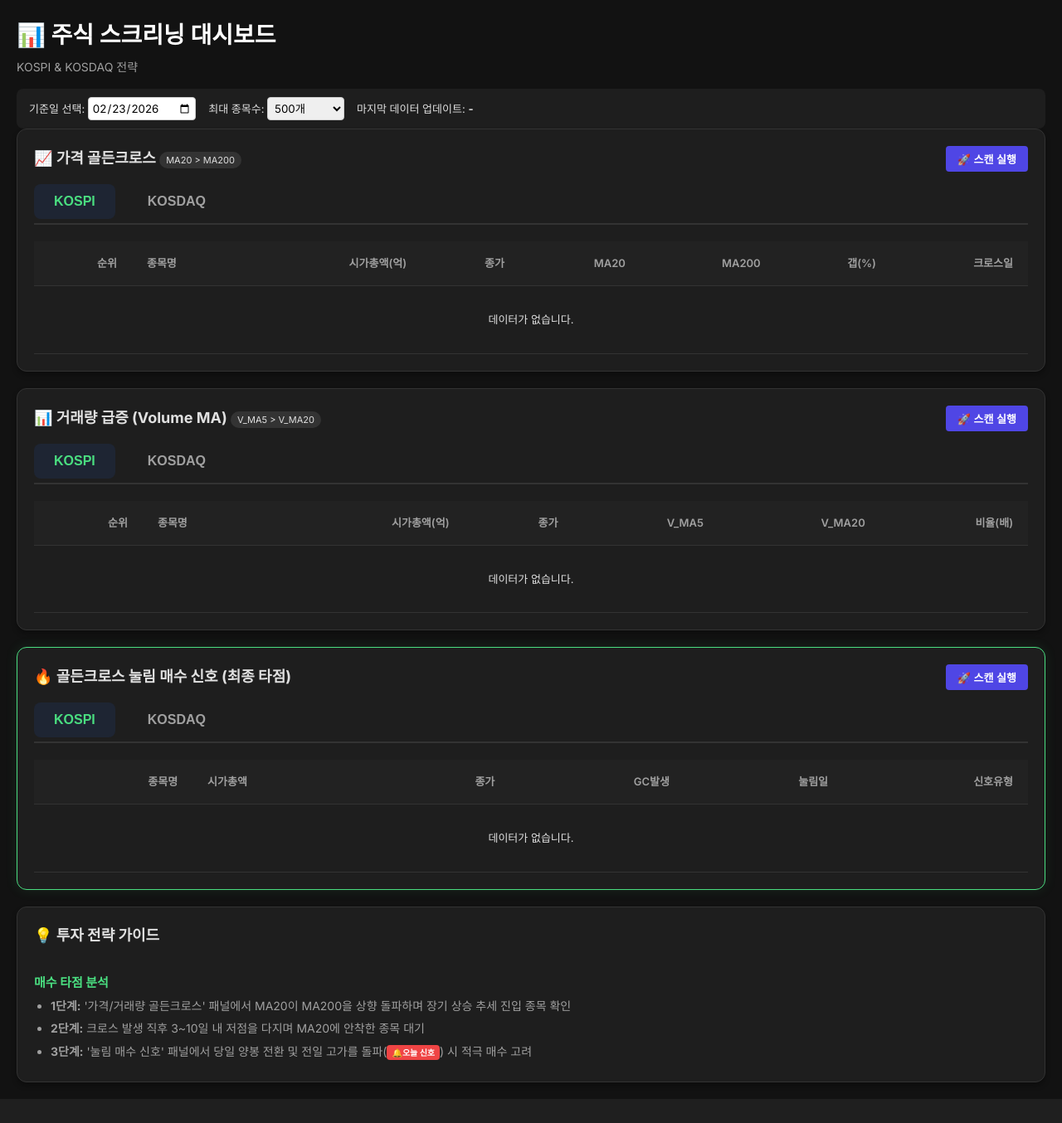
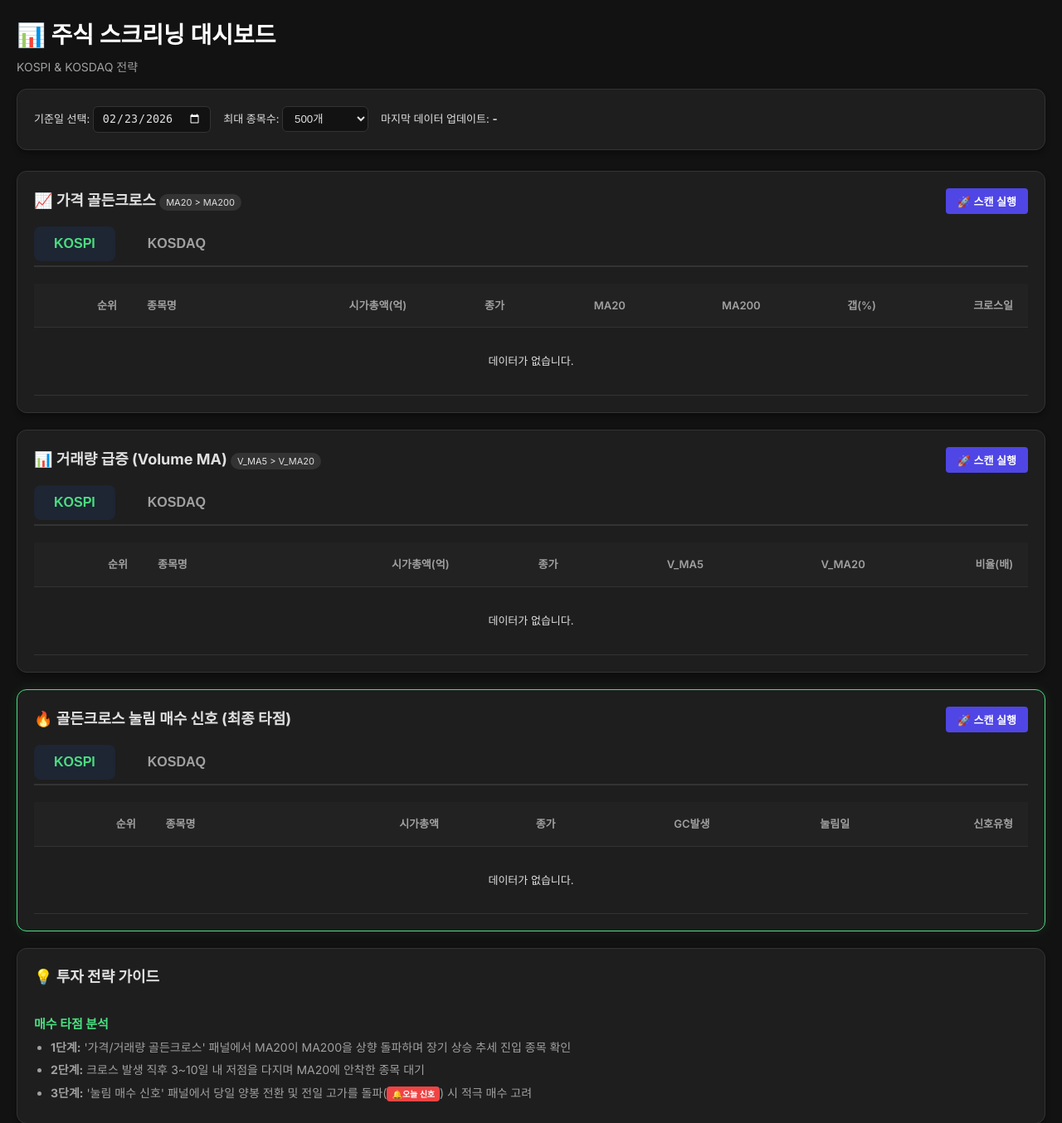
Before and after one commit to HANJAEDUC/KOSPI_KODEX, a Flask app: page / in a window 1280 px wide. Shown: the top 1354 px of the page at 83% size. Before the commit the page ends 1325 px from the top, so only its background shows below. Run offline with Flask 3, Linux system fonts and the light colour scheme.

Commit message:
feat: improve dashboard stability, add ranking column, optimize scan speed, fix dark mode UI

```diff
--- a/app.py
+++ b/app.py
@@ -31,16 +31,16 @@
     state['process'] = None
     state['found_items'] = []
 
+    import sys
     script_path = os.path.join(os.path.dirname(os.path.abspath(__file__)), 'strategy_golden_pullback.py')
 
     try:
-        cmd = ['python', '-u', script_path, '--target', target_type]
+        cmd = [sys.executable, '-u', script_path, '--target', target_type]
         if target_date:
             cmd.extend(['--target_date', target_date])
         if top_n is not None:
             cmd.extend(['--top_n', str(top_n)])
 
-        import os
         env = os.environ.copy()
 
         process = subprocess.Popen(
@@ -55,11 +55,13 @@
         )
         state['process'] = process
 
-        # 정규식 패턴: [250/500] 50.0% 완료... 신호 4개 발견
-        pattern = re.compile(r'\[\s*(\d+)/(\d+)\]\s*([\d.]+)%\s*완료.*?신호\s*(\d+)개')
+        # 정규식 패턴: [25/500] 신호 4개 (퍼센트 삭제)
+        pattern = re.compile(r'\[\s*(\d+)/(\d+)\]\s*.*신호\s*(\d+)개')
         current_market = ""
 
-        for line in process.stdout:
+        for line in iter(process.stdout.readline, ''):
+            if not line:
+                break
             line = line.strip()
             print("DBG-LINE:", line)
             if not line:
@@ -91,10 +93,12 @@
             if match:
                 current_cnt = int(match.group(1))
                 total_cnt = int(match.group(2))
-                raw_pct = float(match.group(3))
-                sigs = int(match.group(4))
+                sigs = int(match.group(3))
 
+                # 단순히 몇 개 중 몇 개 째인지에 따라 가상 프로그레스 (0~100) 계산
                 # KOSPI 50%, KOSDAQ 50% 분배
+                raw_pct = (current_cnt / total_cnt) * 100.0 if total_cnt > 0 else 0
+
                 if current_market == "KOSPI":
                     state['progress'] = raw_pct / 2
                     state['message'] = f'[1/2] KOSPI 탐색 중... ({current_cnt}/{total_cnt})'
--- a/kosdaq_gc_pullback_signal.csv
+++ b/kosdaq_gc_pullback_signal.csv
@@ -1,2 +1,5 @@
 ,순위,종목코드,종목명,시가총액(억원),종가,GC발생일,눌림일,눌림저가,매수신호일,신호유형
-0,1,253450,스튜디오드래곤,14157,47550,2026-01-29,2026-02-03,44850,2026-02-05,발생(2026.02.05)
+0,1,348370,엔켐,16627,76100,2026-02-04,2026-02-12,77000,2026-02-19,발생(2026.02.19)
+1,2,253450,스튜디오드래곤,14157,47100,2026-01-29,2026-02-03,44850,2026-02-05,발생(2026.02.05)
+2,3,214430,아이쓰리시스템,8257,113000,2026-01-14,2026-01-19,81500,2026-01-20,발생(2026.01.20)
+3,4,025320,시노펙스,6441,6990,2026-02-05,2026-02-11,6760,2026-02-12,발생(2026.02.12)
--- a/kosdaq_golden_cross.csv
+++ b/kosdaq_golden_cross.csv
@@ -1,3 +1,3 @@
 ,순위,종목코드,종목명,시가총액(억원),종가,MA20,MA200,MA20_MA200갭(%),골든크로스일
-0,1,348370,엔켐,16627,80300,78630,70796,11.07,2026-02-04
-1,2,253450,스튜디오드래곤,14157,47100,47070,45593,3.24,2026-01-29
+0,1,348370,엔켐,16627,76100,79405,70749,12.23,2026-02-04
+1,2,253450,스튜디오드래곤,14157,47100,47170,45609,3.42,2026-01-29
--- a/kospi_gc_pullback_signal.csv
+++ b/kospi_gc_pullback_signal.csv
@@ -1,3 +1,4 @@
 ,순위,종목코드,종목명,시가총액(억원),종가,GC발생일,눌림일,눌림저가,매수신호일,신호유형
-0,1,096770,SK이노베이션,217063,113800,2026-01-29,2026-02-03,106500,2026-02-04,발생(2026.02.04)
-1,2,090430,아모레퍼시픽,91599,161000,2026-02-02,2026-02-06,130500,2026-02-09,발생(2026.02.09)
+0,1,096770,SK이노베이션,217063,128400,2026-01-29,2026-02-03,106500,2026-02-04,발생(2026.02.04)
+1,2,090430,아모레퍼시픽,91599,156600,2026-02-02,2026-02-06,130500,2026-02-09,발생(2026.02.09)
+2,3,489790,한화비전,31252,61900,2026-02-02,2026-02-11,58500,2026-02-12,발생(2026.02.12)
--- a/kospi_golden_cross.csv
+++ b/kospi_golden_cross.csv
@@ -1,3 +1,3 @@
 ,순위,종목코드,종목명,시가총액(억원),종가,MA20,MA200,MA20_MA200갭(%),골든크로스일
-0,1,096770,SK이노베이션,217063,127600,112255,107582,4.34,2026-01-29
-1,2,090430,아모레퍼시픽,91599,156000,144040,127977,12.55,2026-02-02
+0,1,096770,SK이노베이션,217063,128400,113385,107750,5.23,2026-01-29
+1,2,090430,아모레퍼시픽,91599,156600,145915,128173,13.84,2026-02-02
--- a/kospi_volume_ma.csv
+++ b/kospi_volume_ma.csv
@@ -1,2 +1,2 @@
-종목코드,순위(시총),종목명,시가총액(억원),종가,V_MA5,V_MA20,Volume_Ratio(배)
-096770,1,SK이노베이션,217063,127600,574264,551500,1.04
+,순위,종목코드,종목명,시가총액(억원),종가,V_MA5,V_MA20,Volume_Ratio(배)
+0,1,096770,SK이노베이션,217063,128400,673415,580082,1.16
--- a/static/style.css
+++ b/static/style.css
@@ -26,7 +26,7 @@
 
 /* Header */
 header {
-    margin-bottom: 30px;
+    margin-bottom: 20px;
     border-bottom: 1px solid var(--border);
     padding-bottom: 20px;
 }
@@ -50,17 +50,19 @@
     gap: 15px;
     font-size: 13px;
     background: var(--bg-panel);
-    padding: 10px 15px;
-    border-radius: 8px;
-    display: inline-flex;
+    padding: 20px;
+    border-radius: 12px;
+    border: 1px solid var(--border);
+    box-shadow: 0 4px 6px rgba(0, 0, 0, 0.3);
+    margin-bottom: 25px; /* 가격 골든크로스 창간의 여백을 확보 */
 }
 
-.date-picker {
-    background: var(--bg-dark);
-    color: var(--text-main);
-    border: 1px solid var(--border);
-    padding: 4px 8px;
-    border-radius: 4px;
+.date-picker, select {
+    background: var(--bg-dark) !important;
+    color: var(--text-main) !important;
+    border: 1px solid var(--border) !important;
+    padding: 6px 10px !important;
+    border-radius: 6px !important;
     color-scheme: dark;
 }
 
--- a/strategy_golden_pullback.py
+++ b/strategy_golden_pullback.py
@@ -44,7 +44,7 @@
 PULLBACK_MIN  = 3            # GC 이후 최소 눌림 대기일
 PULLBACK_MAX  = 10           # GC 이후 최대 눌림 대기일
 TOUCH_MARGIN  = 0.02         # MA20 터치 허용 오차 (2%)
-SLEEP_SEC     = 0.3
+SLEEP_SEC     = 0.02         # (변경) 기존 0.3s -> 0.02s 로 대폭 축소하여 초고속 스캔 (pykrx 밴 조심)
 SIGNAL_LOOKBACK = 3          # 매수 신호 탐색: 눌림 이후 최근 N일
 
 
@@ -321,7 +321,7 @@
                 elapsed = time.time() - t0
                 # 현재 처리 중인 타겟에 맞춰 진행 상황 출력 (정규식 매칭용)
                 current_len = len(pb_signals) if args.target == 'pullback' else (len(pgc_signals) if args.target == 'price_gc' else len(vgc_signals))
-                print(f"  [{i:>3}/{total_tickers}] {i/total_tickers*100:5.1f}% 완료...  신호 {current_len}개 발견  ({elapsed:.0f}s)", flush=True)
+                print(f"  [{i:>3}/{total_tickers}] 신호 {current_len}개 발견  ({elapsed:.0f}s)", flush=True)
             time.sleep(SLEEP_SEC)
 
         # DataFrame 변환 및 저장 헬퍼 함수
--- a/templates/index.html
+++ b/templates/index.html
@@ -15,10 +15,10 @@
     <div class="header-container">
         <h1>📊 주식 스크리닝 대시보드</h1>
         <p class="subtitle">KOSPI & KOSDAQ 전략</p>
-        <div class="status-bar" style="display:flex; align-items:center; gap:15px;">
-            <span>기준일 선택: <input type="date" id="global-target-date" style="padding:4px; border-radius:4px; border:1px solid #ccc; font-family:inherit;"></span>
+        <div class="status-bar">
+            <span>기준일 선택: <input type="date" id="global-target-date" class="date-picker"></span>
             <span>최대 종목수:
-                <select id="global-top-n" style="padding:4px; border-radius:4px; border:1px solid #ccc; font-family:inherit;">
+                <select id="global-top-n">
                     <option value="100">100개</option>
                     <option value="200">200개</option>
                     <option value="300">300개</option>
@@ -163,6 +163,7 @@
                 <table class="data-table highlight-table">
                     <thead>
                         <tr>
+                            <th>순위</th>
                             <th>종목명</th>
                             <th>시가총액</th>
                             <th>종가</th>
@@ -178,6 +179,7 @@
                 <table class="data-table highlight-table">
                     <thead>
                         <tr>
+                            <th>순위</th>
                             <th>종목명</th>
                             <th>시가총액</th>
                             <th>종가</th>
@@ -246,8 +248,8 @@
                     renderTable('tbody-vol-kospi', json.data.vol_gc_kospi, ['순위(시총)', '종목명', '시가총액(억원)', '종가', 'V_MA5', 'V_MA20', 'Volume_Ratio(배)']);
                     renderTable('tbody-vol-kosdaq', json.data.vol_gc_kosdaq, ['순위(시총)', '종목명', '시가총액(억원)', '종가', 'V_MA5', 'V_MA20', 'Volume_Ratio(배)']);
 
-                    renderTable('tbody-pb-kospi', json.data.pullback_kospi, ['종목명', '시가총액(억원)', '종가', 'GC발생일', '눌림일', '신호유형']);
-                    renderTable('tbody-pb-kosdaq', json.data.pullback_kosdaq, ['종목명', '시가총액(억원)', '종가', 'GC발생일', '눌림일', '신호유형']);
+                    renderTable('tbody-pb-kospi', json.data.pullback_kospi, ['순위', '종목명', '시가총액(억원)', '종가', 'GC발생일', '눌림일', '신호유형']);
+                    renderTable('tbody-pb-kosdaq', json.data.pullback_kosdaq, ['순위', '종목명', '시가총액(억원)', '종가', 'GC발생일', '눌림일', '신호유형']);
 
                     highlightTodaySignals();
                 }
@@ -275,8 +277,8 @@
                 renderTable('tbody-vol-kospi', [], ['순위', '종목명', '시가총액(억)', '종가', 'V_MA5', 'V_MA20', '비율(배)']);
                 renderTable('tbody-vol-kosdaq', [], ['순위', '종목명', '시가총액(억)', '종가', 'V_MA5', 'V_MA20', '비율(배)']);
             } else if (target === 'pullback') {
-                renderTable('tbody-pb-kospi', [], ['종목명', '시가총액', '종가', 'GC발생', '눌림일', '신호유형']);
-                renderTable('tbody-pb-kosdaq', [], ['종목명', '시가총액', '종가', 'GC발생', '눌림일', '신호유형']);
+                renderTable('tbody-pb-kospi', [], ['순위', '종목명', '시가총액', '종가', 'GC발생', '눌림일', '신호유형']);
+                renderTable('tbody-pb-kosdaq', [], ['순위', '종목명', '시가총액', '종가', 'GC발생', '눌림일', '신호유형']);
             }
 
             try {
@@ -338,9 +340,12 @@
                         msgEl.innerHTML = `${state.message} (발견: ${state.signals_found})`;
 
                         // 발견된 종목 실시간 렌더링
+                        let kospiItems = [];
+                        let kosdaqItems = [];
                         if (state.found_items && state.found_items.length > 0) {
-                            const kospiItems = state.found_items.filter(i => i.market === 'KOSPI').map((i, idx) => ({ '순위': idx + 1, ...i.item }));
-                            const kosdaqItems = state.found_items.filter(i => i.market === 'KOSDAQ').map((i, idx) => ({ '순위': idx + 1, ...i.item }));
+                            kospiItems = state.found_items.filter(i => i.market === 'KOSPI').map((i, idx) => ({ '순위': idx + 1, ...i.item }));
+                            kosdaqItems = state.found_items.filter(i => i.market === 'KOSDAQ').map((i, idx) => ({ '순위': idx + 1, ...i.item }));
+                        }
 
                         if (target === 'price_gc') {
                             renderTable('tbody-gc-kospi', kospiItems, ['순위', '종목명', '시가총액(억원)', '종가', 'MA20', 'MA200', 'MA20_MA200갭(%)', '골든크로스일']);
@@ -349,9 +354,8 @@
                             renderTable('tbody-vol-kospi', kospiItems, ['순위', '종목명', '시가총액(억원)', '종가', 'V_MA5', 'V_MA20', 'Volume_Ratio(배)']);
                             renderTable('tbody-vol-kosdaq', kosdaqItems, ['순위', '종목명', '시가총액(억원)', '종가', 'V_MA5', 'V_MA20', 'Volume_Ratio(배)']);
                         } else if (target === 'pullback') {
-                                renderTable('tbody-pb-kospi', kospiItems, ['종목명', '시가총액(억원)', '종가', 'GC발생일', '눌림일', '신호유형']);
-                                renderTable('tbody-pb-kosdaq', kosdaqItems, ['종목명', '시가총액(억원)', '종가', 'GC발생일', '눌림일', '신호유형']);
-                            }
+                            renderTable('tbody-pb-kospi', kospiItems, ['순위', '종목명', '시가총액(억원)', '종가', 'GC발생일', '눌림일', '신호유형']);
+                            renderTable('tbody-pb-kosdaq', kosdaqItems, ['순위', '종목명', '시가총액(억원)', '종가', 'GC발생일', '눌림일', '신호유형']);
                         }
 
                         const stopBtnEl = document.getElementById(`btn-stop-${prefix}`);
@@ -359,21 +363,21 @@
                             stopBtnEl.style.display = 'inline-block';
                         }
 
-                        if (!state.is_running && state.progress >= 100) {
+                        if (!state.is_running) {
                             clearInterval(intervals[target]);
-                            msgEl.innerHTML = "✅ 스캔 완료! (데이터 갱신 중...)";
                             if (stopBtnEl) stopBtnEl.style.display = 'none';
                             document.getElementById(btnId).style.display = 'inline-block';
 
+                            if (state.progress >= 100) {
+                                msgEl.innerHTML = "✅ 스캔 완료! (데이터 갱신 중...)";
                                 // 페이지 새로고침(F5) 없이 즉시 리스트 새로고침
                                 fetchSignals().then(() => {
                                     msgEl.innerHTML = "✅ 스캔 및 업데이트 완료!";
                                 });
-                        } else if (!state.is_running && state.progress < 100 && state.progress > 0) {
-                            clearInterval(intervals[target]);
-                            // 오류나 중지됨
-                            document.getElementById(btnId).style.display = 'inline-block';
-                            if (stopBtnEl) stopBtnEl.style.display = 'none';
+                            } else if (state.message === '대기 중') {
+                                // 서버 재시작 등으로 인한 비정상 통신종료 시 대기중 바 숨김
+                                document.getElementById(progId).style.display = 'none';
+                            }
                         }
                     }
                 } catch (e) { }
@@ -383,6 +387,7 @@
         // 일반 테이블 렌더링
         function renderTable(tbodyId, dataArray, columns) {
             const tbody = document.getElementById(tbodyId);
+            if (!tbody) return;
             tbody.innerHTML = '';
 
             if (!dataArray || dataArray.length === 0) {
@@ -442,8 +447,8 @@
             renderTable('tbody-gc-kosdaq', [], ['순위', '종목명', '시가총액(억)', '종가', 'MA20', 'MA200', '갭(%)', '크로스일']);
             renderTable('tbody-vol-kospi', [], ['순위', '종목명', '시가총액(억)', '종가', 'V_MA5', 'V_MA20', '비율(배)']);
             renderTable('tbody-vol-kosdaq', [], ['순위', '종목명', '시가총액(억)', '종가', 'V_MA5', 'V_MA20', '비율(배)']);
-            renderTable('tbody-pb-kospi', [], ['종목명', '시가총액', '종가', 'GC발생', '눌림일', '신호유형']);
-            renderTable('tbody-pb-kosdaq', [], ['종목명', '시가총액', '종가', 'GC발생', '눌림일', '신호유형']);
+            renderTable('tbody-pb-kospi', [], ['순위', '종목명', '시가총액', '종가', 'GC발생', '눌림일', '신호유형']);
+            renderTable('tbody-pb-kosdaq', [], ['순위', '종목명', '시가총액', '종가', 'GC발생', '눌림일', '신호유형']);
         }
 
         // 초기 로딩: 스캔 결과 무조건 숨기고 텅 빈 상태로 시작 (스캔 버튼을 눌러야만 표시)
```
Lines whose indentation alone changed are shown as unchanged.
